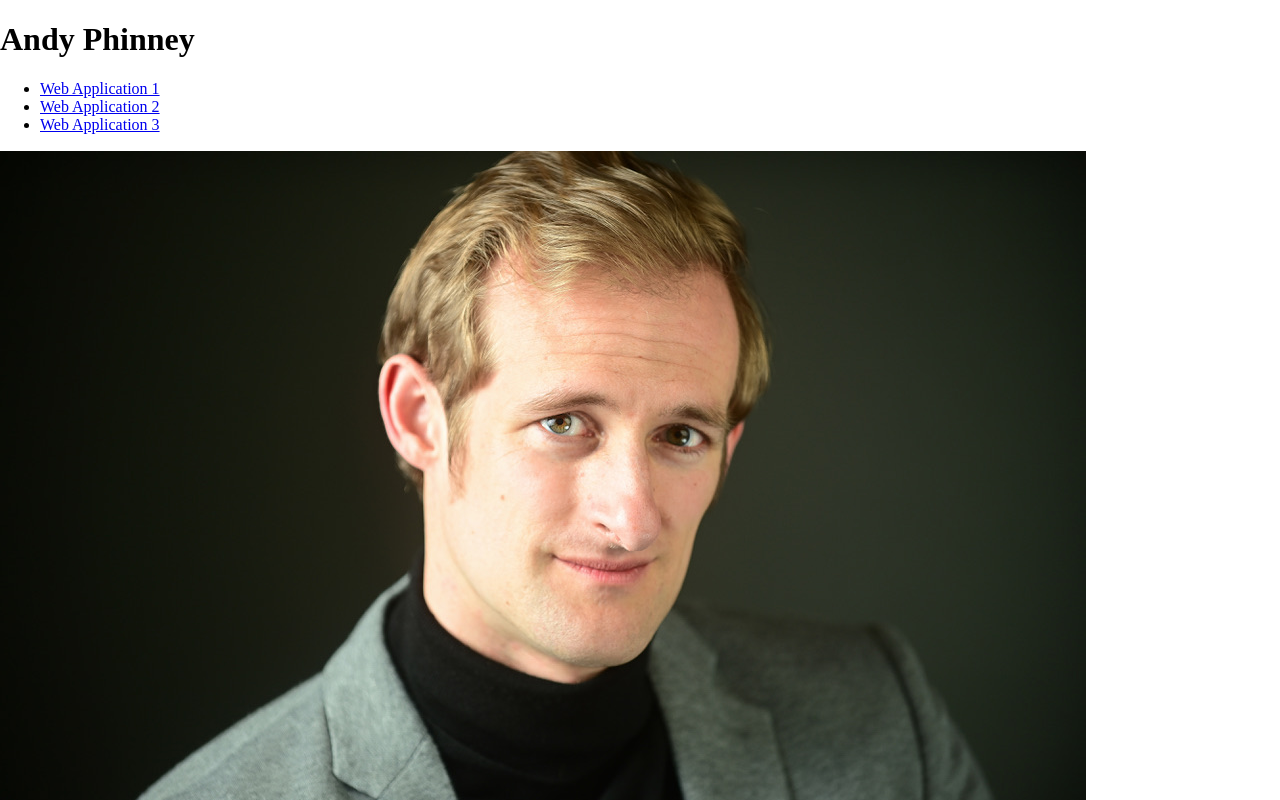
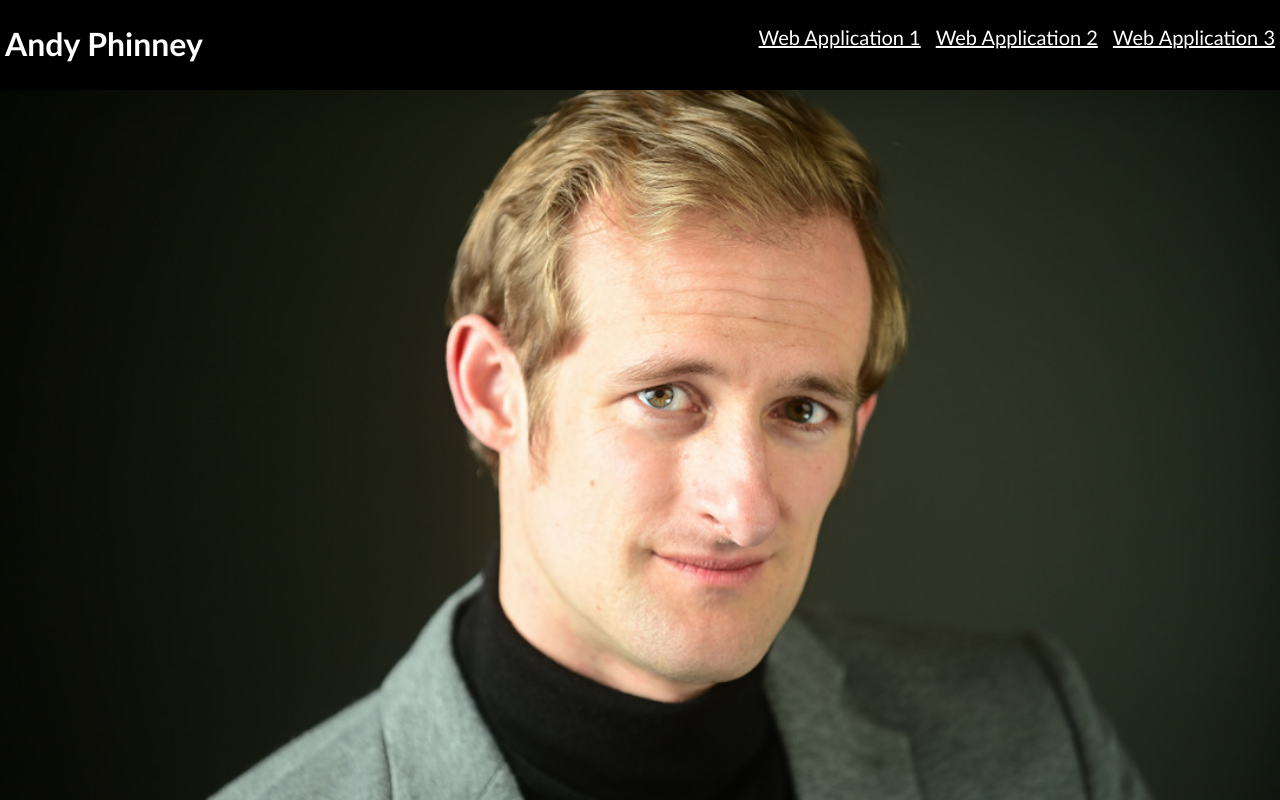
Before and after one commit to aphinney0516/portfolio, a plain HTML site: page index.html in a window 1280 px wide. Shown: the top 800 px of the page. Drawn offline with Linux system fonts and the light colour scheme.

Commit message:
styled header, image, and biography

```diff
--- a/assets/css/style.css
+++ b/assets/css/style.css
@@ -0,0 +1,54 @@
+/* variables */
+:root {
+    /* fonts */
+    --trebuchet: 'Trebuchet MS', Helvetica, sans-serif;
+
+    /* spacing */
+    --spacing-unit: 24px;
+    --spacing-unit-small: 12px;
+}
+
+body {
+    display: flex;
+    flex-direction: column;
+    height: 100vh;
+}
+
+/* element styles */
+header {
+    background-color: black;
+    color: white;
+    display: flex;
+    font-family: var(--trebuchet);
+    justify-content: space-between;
+    padding: 5px;
+    position: fixed;
+    width: 100%;
+}
+
+.nav li {
+    font-size: 20px;
+    float: right;
+    list-style: none;
+    margin-right: 5px;
+    padding: 5px
+}
+
+.nav a {
+    color: white;
+}
+
+.image {
+    display: block;
+    padding-top: 75px;
+    width: 100%;
+}
+
+p {
+    display: block;
+    font-family: var(--trebuchet);
+    font-size: 18px;
+    text-align: center;
+    padding: 15px;
+
+}
--- a/index.html
+++ b/index.html
@@ -9,33 +9,38 @@
     <link rel="stylesheet" href="./assets/css/style.css">
 </head>
 <body>
-    <header></header>
+    <header>
         <!-- Name -->
         <h1>Andy Phinney</h1>
         <!-- Navigation -->
-    <ul>
+        <ul class="nav">
             <li>
-            <a href="web-app-1">Web Application 1</a>
+                <a href="web-app-3">Web Application 3</a>
             </li>
             <li>
                 <a href="web-app-2">Web Application 2</a>
             </li>
             <li>
-            <a href="web-app-3">Web Application 3</a>
+                <a href="web-app-1">Web Application 1</a>
             </li>
         </ul>
+    </header>
+
     <main>
         <!-- Image of me -->
-        <img src="./assets/Branded_Headshot.jpeg" alt="Headshot"/>
+        <img src="./assets/Branded_Headshot.jpeg" alt="Headshot" class="image"/>
 
         <!-- Biography/About Me section -->
         <p>Andy Phinney was born and raised in Bangor, Maine, then moved to the midwest to begin the college and career portion of his life. During his college years he recieved a BA in Church Music from Baptist Bible College and an MA in Middle School Curriculum and Instruction from Drury University. He also spent some time studying Computer Science and Counseling. With this varied educational background, Andy has work experience as a youth director and an educator. While working within the educational field he taught a hybrid course in middle school English. He also spent time teaching Chinese students English online through VIPkid. Recently Andy moved to Chicago to begin a new career path, which led to his enrollment at Northwestern University's Full Stack Web Development and Coding program. In the future he hopes to put his dynamic background to use as a web developer.</p>
 
         <!-- Web application/placeholder 1 -->
+        <section></section>
 
         <!-- Web application/placeholder 2 -->
+        <section></section>
 
         <!-- Web application/placeholder 3 -->
+        <section></section>
     </main>
 
 
```
Lines whose indentation alone changed are shown as unchanged.
